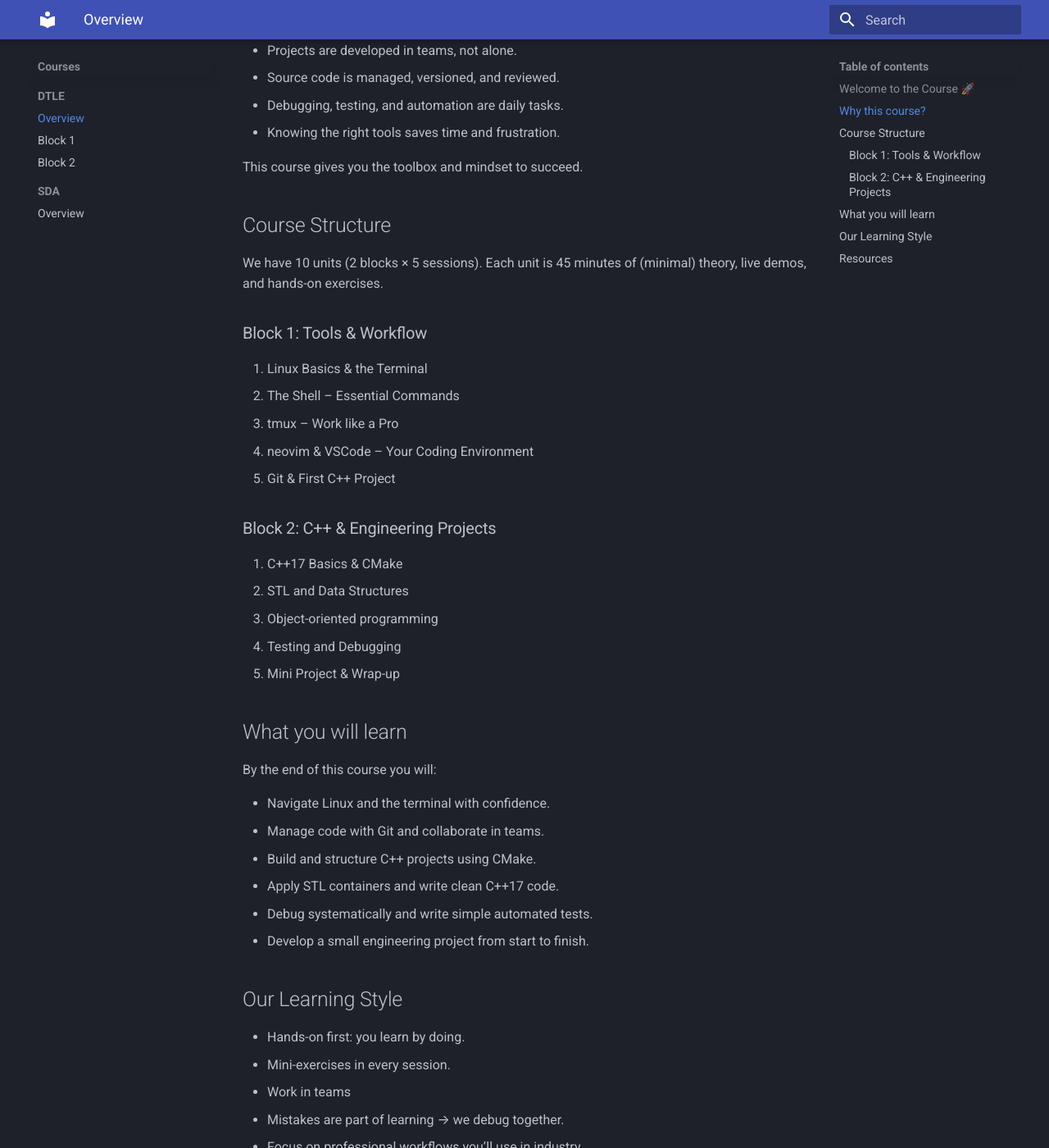
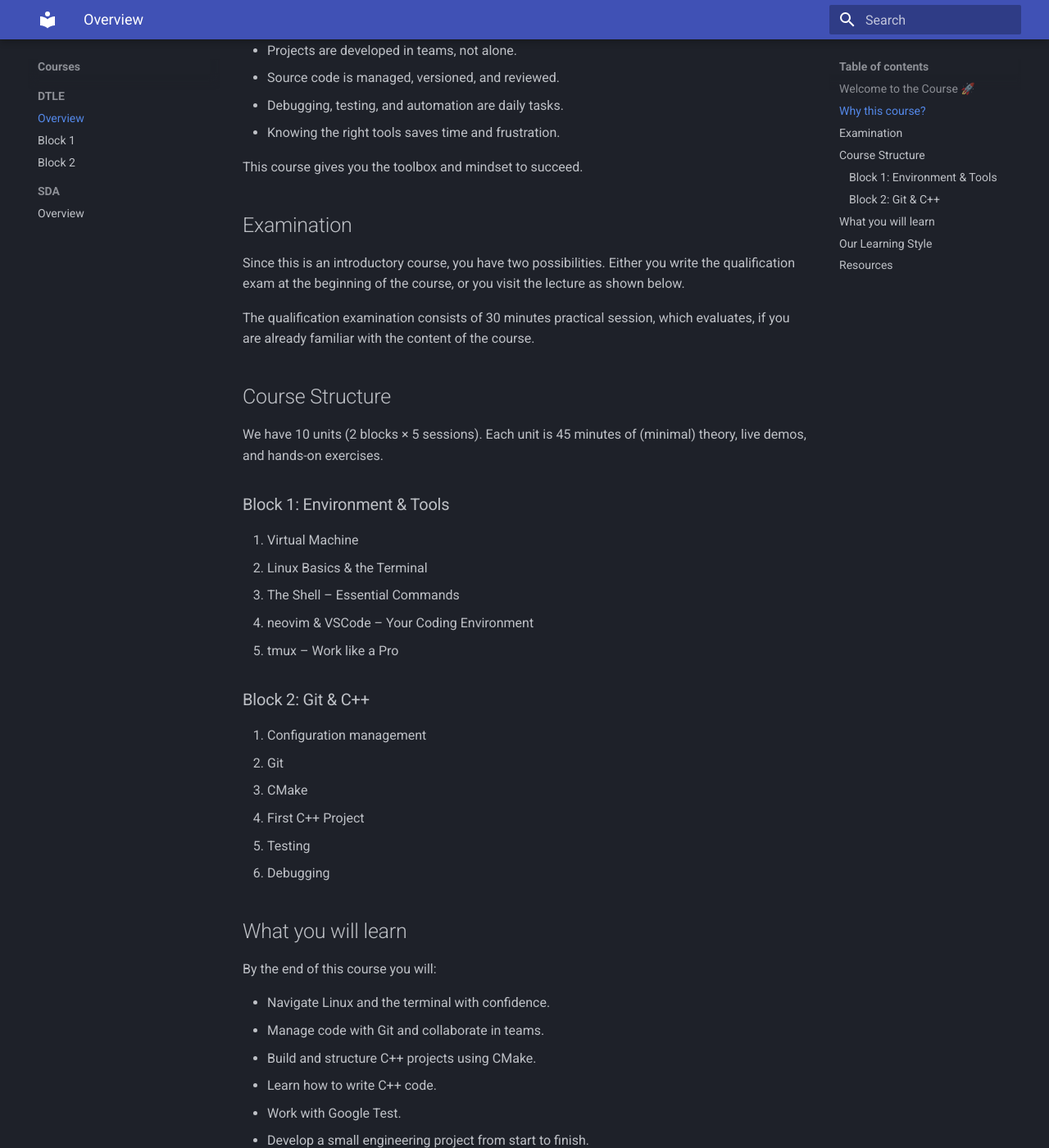
Before and after one commit to breiting/teaching, an MkDocs documentation site: the page built from docs/courses/dtle/index.md, in a window 1280 px wide and 1400 px high, scrolled down 759 px. Shown: the whole window at 82% size. Built offline with MkDocs 1.6.1 and Material for MkDocs 9.7.7, drawn with Linux system fonts in a browser that asks for light colours.

Commit message:
Update content

```diff
--- a/docs/courses/dtle/index.md
+++ b/docs/courses/dtle/index.md
@@ -27,26 +27,33 @@ Modern engineering requires more than theory:
 
 This course gives you the toolbox and mindset to succeed.
 
+## Examination
+
+Since this is an introductory course, you have two possibilities. Either you write the qualification exam at the beginning of the course, or you visit the lecture as shown below.
+
+The qualification examination consists of 30 minutes practical session, which evaluates, if you are already familiar with the content of the course.
+
 ## Course Structure
 
 We have 10 units (2 blocks × 5 sessions).
 Each unit is 45 minutes of (minimal) theory, live demos, and hands-on exercises.
 
-### Block 1: Tools & Workflow
+### Block 1: Environment & Tools
 
-1. Linux Basics & the Terminal
-2. The Shell – Essential Commands
-3. tmux – Work like a Pro
+1. Virtual Machine
+2. Linux Basics & the Terminal
+3. The Shell – Essential Commands
 4. neovim & VSCode – Your Coding Environment
-5. Git & First C++ Project
+5. tmux – Work like a Pro
 
-### Block 2: C++ & Engineering Projects
+### Block 2: Git & C++
 
-6. C++17 Basics & CMake
-7. STL and Data Structures
-8. Object-oriented programming
-9. Testing and Debugging
-10. Mini Project & Wrap-up
+5. Configuration management
+6. Git
+7. CMake
+8. First C++ Project
+9. Testing
+10. Debugging
 
 ## What you will learn
 
@@ -55,8 +62,8 @@ By the end of this course you will:
 - Navigate Linux and the terminal with confidence.
 - Manage code with Git and collaborate in teams.
 - Build and structure C++ projects using CMake.
-- Apply STL containers and write clean C++17 code.
-- Debug systematically and write simple automated tests.
+- Learn how to write C++ code.
+- Work with Google Test.
 - Develop a small engineering project from start to finish.
 
 ## Our Learning Style
```
Also changed, not shown: docs/courses/dtle/block_1.md (+6 -7 lines), docs/courses/dtle/block_2.md (+8 -0 lines).
